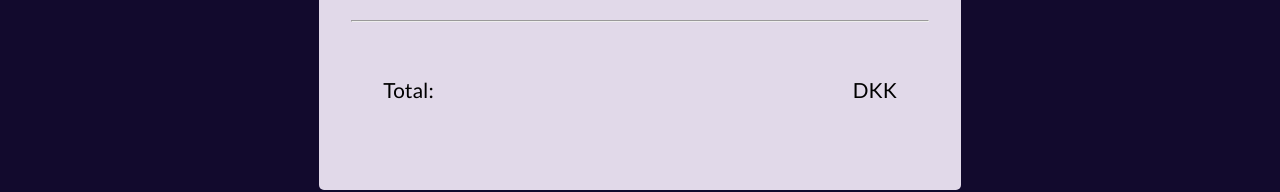
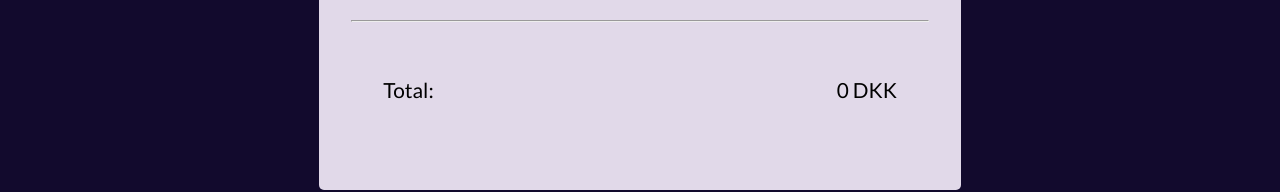
Before and after one commit to caro112f/hwaiting-booking, a React (Create React App) app: page /confirmation in a window 1280 px wide. Shown: the part 398-590 px from the top of the page. Built offline with nearby package versions, Linux system fonts and the light colour scheme.

Commit message:
got full price reciept

```diff
--- a/src/routes/Booking.jsx
+++ b/src/routes/Booking.jsx
@@ -224,21 +224,7 @@ export default function Booking() {
           }
         />
         <Route
-          element={
-            <Confirmation
-              gogreen={gogreen}
-              additionals={additionals}
-              ticketNo={ticketNo}
-              ticketData={tickets}
-              dataCamping={campingData}
-              ticketsinBasketNo={ticketsinBasketNo}
-              reservationData={reservationData}
-              freezeTickets={freezeTickets}
-              fullPrice={fullPrice}
-              setFreezeTickets={setFreezeTickets}
-              ticketAmount={ticketAmount}
-            />
-          }
+          element={<Confirmation ticketData={tickets} fullPrice={fullPrice} />}
         />
       </Routes>
       <Basket
--- a/src/routes/Confirmation.jsx
+++ b/src/routes/Confirmation.jsx
@@ -10,23 +10,44 @@ import TicketReceipt from "../components/TicketReceipt";
 import TentsReceipt from "../components/TentsReceipt";
 import GoGreenReciept from "../components/GoGreenReciept";
 
-export default function Confirmation({
-  dataCamping,
-  ticketData,
-  ticketNo,
-  setTicketNo,
-  ticketsinBasketNo,
-  gogreen,
-  fullAmountOfPers,
-  reservationData,
-  freezeTickets,
-  fullPrice,
-  setFreezeTickets,
-  ticketAmount,
-}) {
+export default function Confirmation({ ticketData, fullPrice }) {
   const { basket } = useContext(BasketContext);
-  console.log(basket.gogreenBA.added);
-  console.log("goGreen:", gogreen);
+
+  function getFullPrice() {
+    //getting ticket price
+    const initialvalue = 0;
+    const ticketSum = basket.tickets.reduce(
+      (previousValue, currentValue) =>
+        previousValue + currentValue.amount * currentValue.price,
+      initialvalue
+    );
+
+    //getting booking price
+    const bookingSum = basket.campingSpot.reduce(
+      (previousValue, currentValue) => previousValue + currentValue.price,
+      initialvalue
+    );
+
+    //getting green price
+    let gogreenSum;
+    if (basket.gogreenBA.added === true) {
+      gogreenSum = basket.gogreenBA["price"];
+    } else {
+      gogreenSum = 0;
+    }
+
+    //getting tent price
+
+    const tentSum = basket.tentsBA.reduce(
+      (previousValue, currentValue) =>
+        previousValue + currentValue.amount * currentValue.price,
+      initialvalue
+    );
+
+    //get full basket price
+    return ticketSum + bookingSum + gogreenSum + tentSum;
+  }
+
   return (
     <section id="confirmation">
       <div id="confirmation-wrapper">
@@ -62,7 +83,7 @@ export default function Confirmation({
           <hr />
           <div className="totalprice">
             <p>Total:</p>
-            <p className="basket-price"> {fullPrice} DKK</p>
+            <p className="basket-price">{getFullPrice()} DKK</p>
           </div>
         </div>
         <div className="next-step">
```
